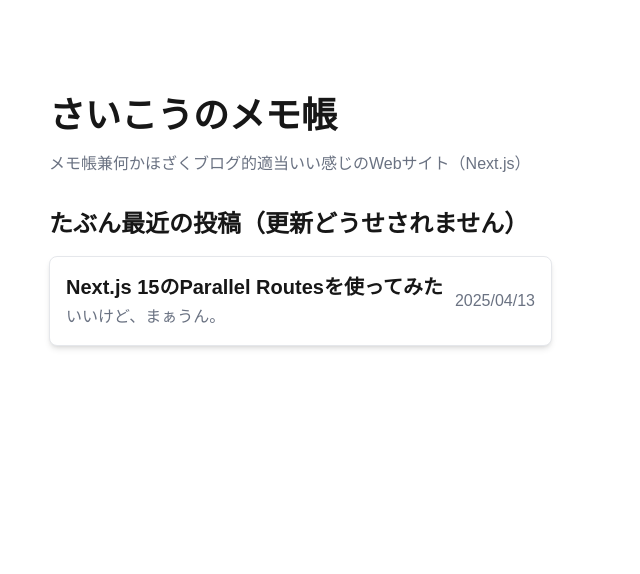
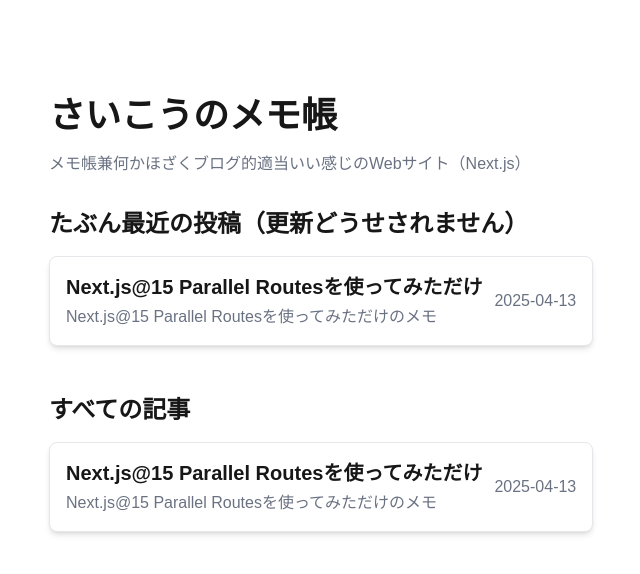
Before and after one commit to akikaki-bot/good-notebook, a Next.js app: page / in a window 1280 px wide. Shown: the top 574 px of the page, without its empty margins (47-687 px from the left). Built offline with nearby package versions, Linux system fonts and the light colour scheme.

Commit message:
[feat] 普通にUIかえた

```diff
--- a/app/page.tsx
+++ b/app/page.tsx
@@ -1,4 +1,5 @@
 import { Post } from "@/components/posts";
+import { blogPosts } from "@/constants/blogPosts";
 
 export default function Home() {
     return (
@@ -9,12 +10,17 @@
             </div>
             <div className="flex flex-col items-start text-start gap-4 mt-8">
                 <h2 className="text-2xl font-bold">たぶん最近の投稿（更新どうせされません）</h2>
-                <Post
-                    title="Next.js 15のParallel Routesを使ってみた"
-                    subtitle="いいけど、まぁうん。"
-                    date="2025/04/13"
-                    link="/posts/nextjs-15-parallel-routes"
-                />
+                {
+                    blogPosts.map(( post, index , arr ) => arr.length - 2 <= index ? (
+                        <Post key={index} title={post.title} subtitle={post.description ?? ""} date={post.date} link={post.link} />
+                    ): <></>)
+                }
+                <h2 className="text-2xl font-bold mt-8">すべての記事</h2>
+                {
+                    blogPosts.map(( post, index ) => (
+                        <Post key={index} title={post.title} subtitle={post.description ?? ""} date={post.date} link={post.link} />
+                    ))
+                }
             </div>
         </div>
     );
--- /dev/null
+++ b/app/posts/(components)/sidebarChildren.tsx
@@ -0,0 +1,20 @@
+import Link from "next/link";
+import { FocusEventHandler, MouseEventHandler } from "react";
+
+
+export function SidebarCategory({ children }: { children: React.ReactNode }) {
+    return (
+        <div className="flex flex-col w-full">
+            <p className="text-sm text-layout600 font-semibold pt-4 w-full px-3">{ children }</p>
+            <div className="w-full h-[1px] bg-slate-300 -mt-[0.85px]" />
+        </div>
+    )
+}
+
+export function SidebarLink({ href, children, onClick, onBlur }: { href: string, children: React.ReactNode, onClick ?: MouseEventHandler, onBlur?: FocusEventHandler  }) {
+    return (
+        <li style={{ fontFamily:"--font-geist" }} className="pl-4 text-[18px]" onClick={onClick} onBlur={onBlur}>
+            <Link href={href}>{ children }</Link>
+        </li>
+    )
+}
--- /dev/null
+++ b/app/posts/(components)/toggleMenu.tsx
@@ -0,0 +1,51 @@
+"use client"
+import Link from "next/link"
+import { useEffect, useState } from "react"
+
+
+export function ToggleMenu({ children }: Readonly<{ children: React.ReactNode }>) {
+    const [isOpen, setIsOpen] = useState(false)
+
+    useEffect(() => {
+        const allLinks = document.querySelectorAll("a")
+        allLinks.forEach(link => {
+            link.addEventListener("click", () => {
+                //setIsOpen(false)
+            })
+        })
+
+        return () => {
+            allLinks.forEach(link => {
+                link.removeEventListener("click", () => {
+                    //setIsOpen(false)
+                })
+            })
+        }
+    }, [])
+
+    return (
+        <>
+            <div className="fixed top-0 left-0 w-full h-[7vh] bg-white z-10 border-b border-gray-300">
+                <div className="flex flex-row justify-between w-full items-center h-full px-[15px]">
+                    <div className="flex flex-col items-start h-full justify-center">
+                        <Link href="/" className="text-2xl font-bold">さいこうのメモ帳</Link>
+                    </div>
+                    <button onClick={() => setIsOpen(isOpen ? false : true)} aria-controls="default-sidebar" type="button" className="h-full inline-flex items-center p-4 text-sm text-gray-500 rounded-lg outline-none lg:hidden ">
+                        <span className="sr-only">Open sidebar</span>
+                        <svg className="w-8 h-8" aria-hidden="true" fill="currentColor" viewBox="0 0 20 20" xmlns="http://www.w3.org/2000/svg">
+                            <path clipRule="evenodd" fillRule="evenodd" d="M2 4.75A.75.75 0 012.75 4h14.5a.75.75 0 010 1.5H2.75A.75.75 0 012 4.75zm0 10.5a.75.75 0 01.75-.75h7.5a.75.75 0 010 1.5h-7.5a.75.75 0 01-.75-.75zM2 10a.75.75 0 01.75-.75h14.5a.75.75 0 010 1.5H2.75A.75.75 0 012 10z"></path>
+                        </svg>
+                        { /* <p className="lg:hidden block ml-2"> メニューを{ isOpen ? "閉じる" : "開く" } </p> */ }
+                    </button>
+                </div>
+            </div>
+            <aside id="default-sidebar" className={`hidden-scrollbar fixed lg:relative top-[7vh] left-0 z-40 lg:w-[400px] w-full max-h-[93vh] h-full lg:h-screen transition-transform lg:-translate-x-0 ${isOpen ? "-translate-x-0" : "-translate-x-full"}`}>
+                <div className="h-full overflow-y-auto bg-opacity-[0.95] bg-white dark:bg-gray-800 max-w-[300px] border-r border-gray-300 px-2">
+                    <ul className="space-y-2 font-medium">
+                        {children}
+                    </ul>
+                </div>
+            </aside>
+        </>
+    )
+}
--- /dev/null
+++ b/app/posts/(components)/toggleableAccordionMenu.tsx
@@ -0,0 +1,31 @@
+"use client"
+import { Children, ReactNode, useState, Fragment } from "react";
+import { SidebarLink } from "./sidebarChildren";
+
+
+
+export function ToggleableAccordionMenu({ href, title, children }: { href: string, title: string, children: ReactNode }) {
+
+    const [ isOpen, setIsOpen ] = useState(false)
+
+    return (
+        <Fragment>
+            <div className="flex flex-row items-center justify-between w-full pr-3">
+                <SidebarLink
+                    href={href}
+                >{title}</SidebarLink>
+                <p className="text-[18px]" onClick={() => setIsOpen(!isOpen)} > {isOpen ? "△" : "▽"} </p>
+            </div>
+            <ul
+                className={`flex flex-col overflow-hidden ml-6 transition-all transform-gpu gap-4 border-l-2 `}
+                style={{
+                    maxHeight: isOpen ? `${(Children.count(children) * ( 30 + 16 ))}px` : "0px",
+                    opacity: isOpen ? 1 : 0,
+                    transition: "max-height 0.5s ease-in-out, opacity 0.3s ease-in-out ",
+                }}
+            >
+                {children}
+            </ul>
+        </Fragment>
+    )
+}
--- a/app/posts/layout.tsx
+++ b/app/posts/layout.tsx
@@ -1,5 +1,9 @@
 import Link from "next/link";
 import { Roboto } from "next/font/google";
+import { ToggleMenu } from "./(components)/toggleMenu";
+import { SidebarCategory, SidebarLink } from "./(components)/sidebarChildren";
+import { ToggleableAccordionMenu } from "./(components)/toggleableAccordionMenu";
+import { blogPosts } from "@/constants/blogPosts";
 
 const roboto = Roboto({
     subsets: ["latin"],
@@ -12,18 +16,24 @@
     children: React.ReactNode;
 }) {
     return (
-        <div className={`flex flex-col items-start text-start gap-4 p-6 sm:px-24 sm:py-12 ${roboto.className}`}>
-            <div className="flex fixed bottom-4 left-0 w-full h-20 p-3 sm:px-32 justify-center">
-                <div className="flex flex-col gap-8 h-full bg-white/60 border border-gray-300 rounded-xl shadow-xl px-6 py-4 justify-center backdrop-blur-sm sm:min-w-[500px]  max-w-[600px]">
-                    <div className="flex flex-row items-center justify-between gap-0">
-                        <h1 className="text-2xl font-bold">さいこうのメモ帳</h1>
-                        <Link href="/" className="flex flex-col items-start text-start gap-4 px-4 py-2 border border-gray-200 rounded-lg shadow-md hover:shadow-lg transition-shadow duration-300 hover:bg-gray-100">
-                            <h1 className="text-xl font-bold">もどる</h1>
-                        </Link>
-                    </div>
-                </div>
-            </div>
-            <div className="prose sm:prose-xl mb-20 sm:mb-10 !w-full max-w-none">
+        <div className="min-h-screen flex lg:flex-row flex-col">
+            <ToggleMenu>
+                <SidebarCategory>最近の記事</SidebarCategory>
+                {
+                    blogPosts.map(( post, index , arr ) => arr.length - 2 <= index ? (
+                        <SidebarLink key={index} href={post.link}>{post.title}</SidebarLink>
+                    ): <></>)
+                }
+                <SidebarCategory>すべての記事</SidebarCategory>
+                {
+                    blogPosts.map(( post, index ) => (
+                        <SidebarLink key={index} href={post.link}>{post.title}</SidebarLink>
+                    ))
+                }
+                <SidebarCategory> </SidebarCategory>
+                <SidebarLink href="/">ホームに戻る</SidebarLink>
+            </ToggleMenu>
+            <div style={{ fontFamily:"--font-geist --noto-sans" }} className="prose lg:px-12 p-6 pt-[12vh] w-full lg:h-screen overflow-x-hidden  max-w-none">
                 {children}
             </div>
         </div>
--- /dev/null
+++ b/constants/blogPosts.ts
@@ -0,0 +1,16 @@
+
+interface Posts {
+    title: string;
+    description ?: string;
+    link: `/posts/${string}`
+    date: `${string}-${string}-${string}`
+}
+
+export const blogPosts : Posts[] = [
+    {
+        title: "Next.js@15 Parallel Routesを使ってみただけ",
+        description: "Next.js@15 Parallel Routesを使ってみただけのメモ",
+        link: "/posts/nextjs-15-parallel-routes",
+        date: "2025-04-13"
+    }
+]
```
